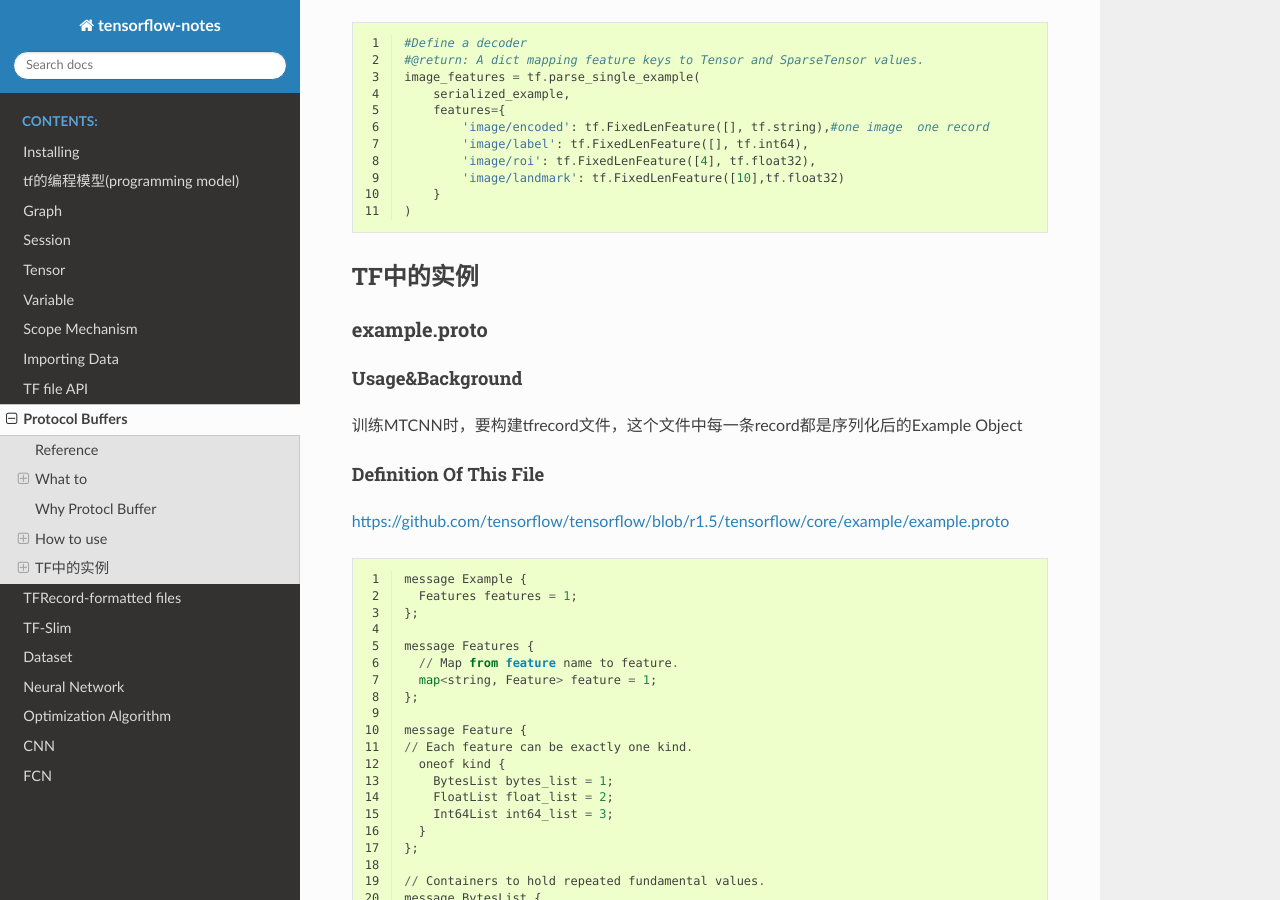
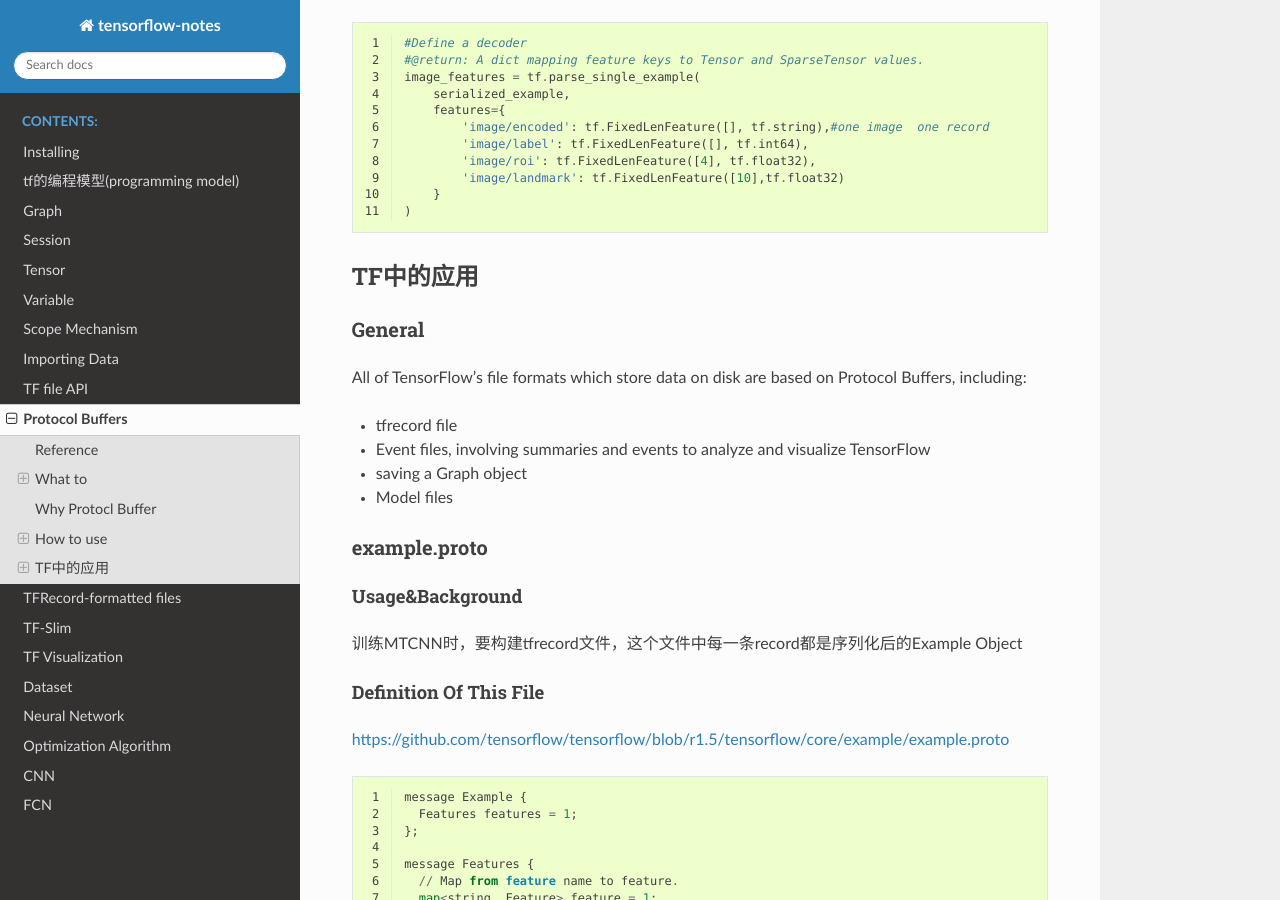
Before and after one commit to yiwenliu/tensorflow-notes, a Sphinx documentation site: the page built from source/protocol-buffer.rst, in a window 1280 px wide and 900 px high, scrolled down 2571 px. Built offline with Sphinx 7.4.7 and the Read the Docs theme 2.0.0, drawn with Linux system fonts in a browser that asks for light colours; some of the changed text lies outside the part shown.

Commit message:
20180308

```diff
--- a/source/index.rst
+++ b/source/index.rst
@@ -21,6 +21,7 @@ Welcome to tensorflow-notes's documentation!
    protocol-buffer
    tfrecord
    tensorflow-slim
+   tf-visual
    dataset
    NN
    opt_ algorithm
--- a/source/opt_ algorithm.rst
+++ b/source/opt_ algorithm.rst
@@ -235,6 +235,8 @@ SGD&Momentum&NAG
 
 NAG
 ^^^^^
+https://zhuanlan.zhihu.com/p/22810533
+
 Nesterov Accelerated Gradient，简称NAG。它仅仅是在Momentum算法的基础上做了一点微小的工作，形式上发生了一点看似无关痛痒的改变，却能够显著地提高优化效果。
 
 Rprop
--- a/source/protocol-buffer.rst
+++ b/source/protocol-buffer.rst
@@ -126,8 +126,17 @@ generate the classes, a .py file
 
 .. _example-proto:
 
-TF中的实例
+TF中的应用
 ------------
+General
+^^^^^^^^^
+All of TensorFlow's file formats which store data on disk are based on Protocol Buffers, including:
+
+- tfrecord file
+- Event files, involving summaries and events to analyze and visualize TensorFlow
+- saving a Graph object
+- Model files
+
 example.proto
 ^^^^^^^^^^^^^^^^
 Usage&Background
@@ -198,3 +207,14 @@ feature.proto
 Definition
 ++++++++++++
 https://github.com/tensorflow/tensorflow/blob/r1.5/tensorflow/core/example/feature.proto
+
+event.proto
+^^^^^^^^^^^^^^
+Protocol buffer representing an event that happened during the execution of a Brain model.
+
+在tensorflow visualization中使用到。
+
+event.proto中定义的message“包含”了summary.proto中定义的message。
+
+summary.proto
+^^^^^^^^^^^^^^^
--- a/source/tfrecord.rst
+++ b/source/tfrecord.rst
@@ -74,11 +74,11 @@ class Example的结构定义在 :ref:`example.proto <example-proto>`
 
 How to read a TFRecords file
 -------------------------------
+可以把python读取文件的过程与tf读取tfrecord文件的过程进行对比，有利于理解和记忆。
+
 参考 `Read the TFRecords file <http://www.machinelearninguru.com/deep_learning/tensorflow/basics/tfrecord/tfrecord.html>`_, 这篇文章给出了读取TFRecords文件的一般性步骤，其代码在github上也有，可以用来测试。
 
-图例可以参见 :ref:`Importing Data <importing-data>`
-
-可以把python读取文件的过程与tf读取tfrecord文件的过程进行对比，有利于理解和记忆。
+读取文件的过程可以参见 :ref:`Importing Data <importing-data>` 中的gif动图。
 
 Image Transforming
 ---------------------
```
Also changed, not shown: source/tf-visual.rst (added, +61 -0 lines).
